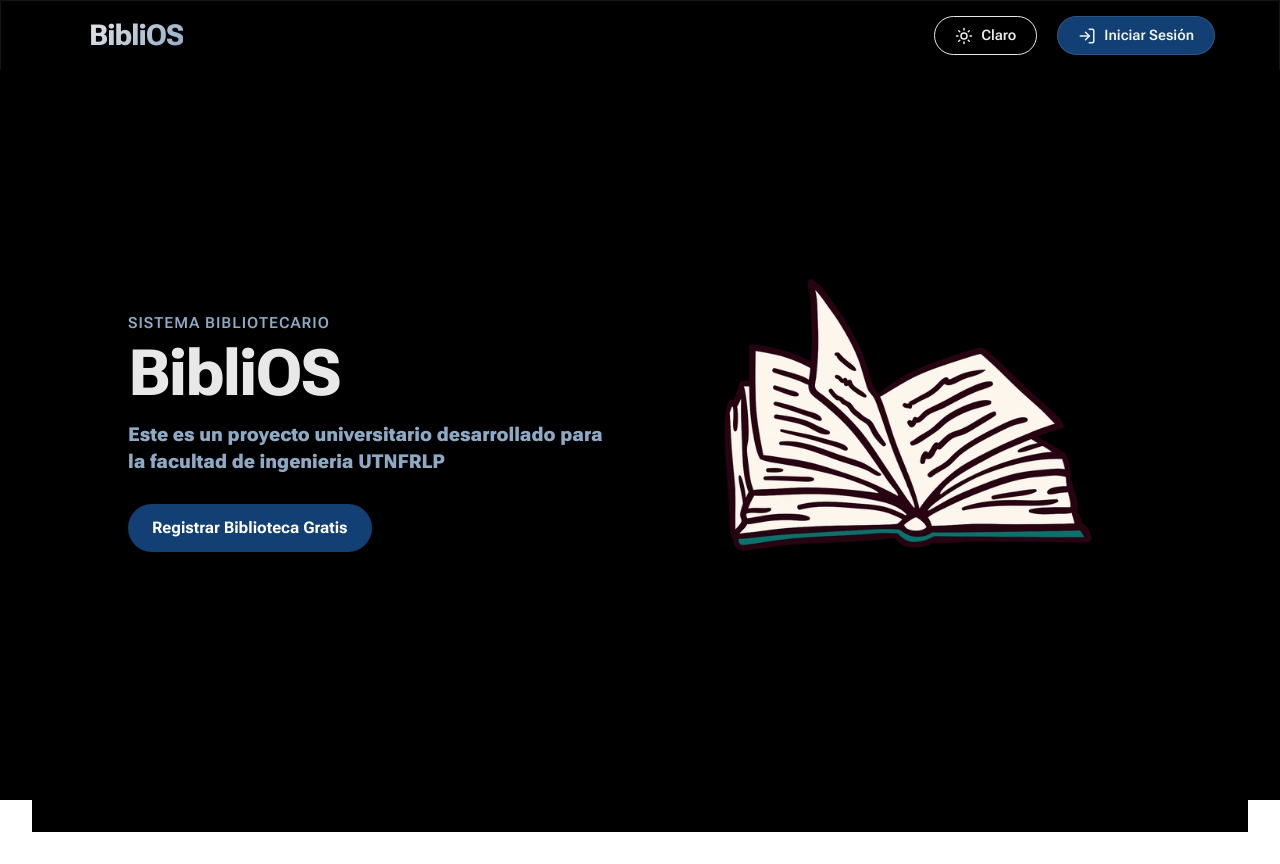
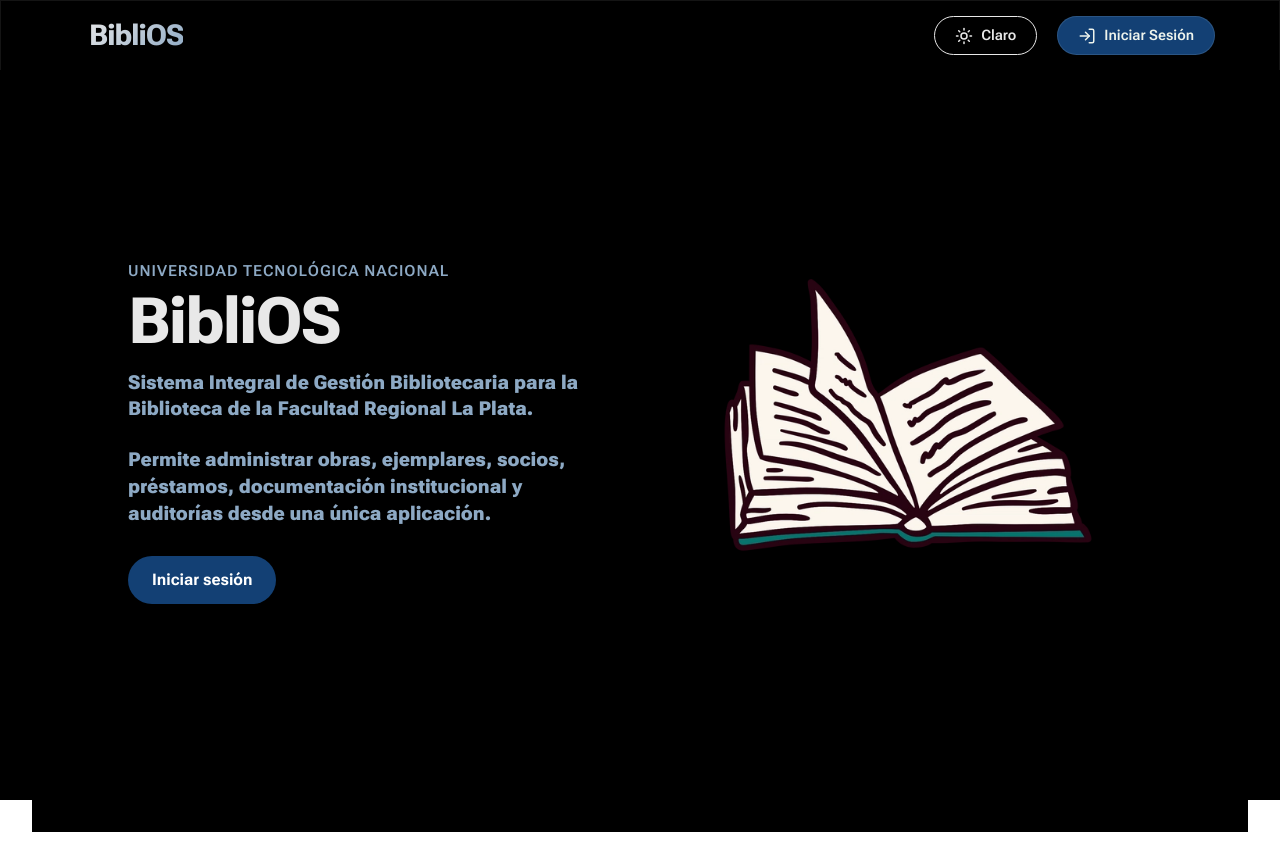
Before and after one commit to Ddelorenzo007/BibliOS, a React (Vite) app in the folder frontend/: page / in a window 1280 px wide. Built offline with nearby package versions, Linux system fonts and the light colour scheme.

Commit message:
refactor(home): adaptar landing al nuevo alcance

```diff
--- a/frontend/src/App.jsx
+++ b/frontend/src/App.jsx
@@ -1,40 +1,65 @@
-import './App.css';
-import './welcome.css'; // Crearemos este archivo con los estilos migrados
-import logo2 from './assets/BibliOS_Logo2.png';
-import libro from './assets/libro.png';
-import { Link } from 'react-router-dom';
-import Navbar from './Navbar.jsx';
-import { useEffect } from 'react';
-import { initializeMockData } from './utils/mockData.js';
+import "./App.css";
+import "./welcome.css";
+
+import libro from "./assets/libro.png";
+
+import { Link } from "react-router-dom";
+import Navbar from "./Navbar.jsx";
+import { useEffect } from "react";
+import { initializeMockData } from "./utils/mockData.js";
 
 function App() {
   useEffect(() => {
-    document.body.classList.add('home-page-active');
+    document.body.classList.add("home-page-active");
 
-    // Inicializar datos mock al cargar la página
+    // Por el momento dejamos los datos mock.
+    // En un sprint posterior eliminaremos completamente esta lógica.
     initializeMockData();
 
     return () => {
-      document.body.classList.remove('home-page-active');
+      document.body.classList.remove("home-page-active");
     };
   }, []);
 
   return (
     <div className="home-page">
       <Navbar />
+
       <main className="hero">
         <div className="hero-text">
-          <span className="tagline">SISTEMA BIBLIOTECARIO</span>
-          <h1 className="hero-title">BibliOS</h1>
+
+          <span className="tagline">
+            UNIVERSIDAD TECNOLÓGICA NACIONAL
+          </span>
+
+          <h1 className="hero-title">
+            BibliOS
+          </h1>
+
           <p className="hero-description">
-            Este es un proyecto universitario desarrollado para la facultad de ingenieria UTNFRLP
+            Sistema Integral de Gestión Bibliotecaria para la Biblioteca de la
+            Facultad Regional La Plata.
           </p>
+
+          <p className="hero-description">
+            Permite administrar obras, ejemplares, socios, préstamos,
+            documentación institucional y auditorías desde una única aplicación.
+          </p>
+
           <div className="cta-group">
-            <Link className="primary-btn" to="/registro">Registrar Biblioteca Gratis</Link>
+            <Link className="primary-btn" to="/login">
+              Iniciar sesión
+            </Link>
           </div>
+
         </div>
+
         <div className="hero-img">
-          <img src={libro} alt="Libro" className="float" />
+          <img
+            src={libro}
+            alt="BibliOS"
+            className="float"
+          />
         </div>
       </main>
     </div>
```
Also changed, not shown: 1 other file (tests, documents, lock files or other folders).
